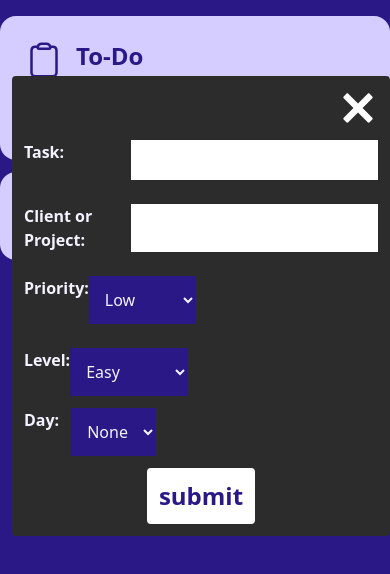
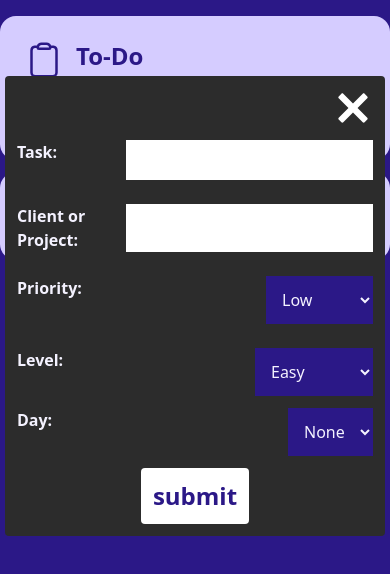
Before and after one commit to Amin-The-Master/To_Do, a plain HTML site: page index.html in a window 390 px wide. Both pictures are taken after a click on the button "Add Task". Drawn offline with nearby package versions, Linux system fonts and the light colour scheme.

Commit message:
fix responsive of form

```diff
--- a/css/style.css
+++ b/css/style.css
@@ -75,6 +75,8 @@ body {
         position: absolute;
         top: 60px;
         margin-left: 0;
+        left: 5px;
+        right: 5px;
     }
 }
 
--- a/index.html
+++ b/index.html
@@ -12,7 +12,7 @@
         <div class="list toDolist sm:flex-1 lg:w-fit mb-3 h-fit
         md:p-6 p-3 rounded-2xl">
 
-        <form class="add-task-form hidden rounded bg-[#2C2C2C] text-[#F4F2FF] md:p-10 p-3">
+        <form class="add-task-form hidden rounded bg-[#2C2C2C] text-[#F4F2FF] lg:p-10 md:p-6 p-3">
             <button class="close flex ml-auto w-10 text-white">
                 <img class="text-white" src="icons/close.svg" alt="close">
             </button>
@@ -23,7 +23,7 @@
 
             <span class="err-task hidden block text-center mt-2 font-sans text-[#ef0c0c] sm:text-xl text-md text">Enter Task Name!</span>
             <div class="flex mt-6">
-                <h2 class="font-sans font-bold lg:text-3xl sm:text-md ml-auto">Client or Project:</h2>
+                <h2 class="font-sans font-bold lg:text-3xl sm:text-2xl md:mr-3">Client or Project:</h2>
                 <input id="taskCorP" class="font-sans ml-auto p-2 text-[#2B1887]" type="text">
             </div>
 
@@ -31,7 +31,7 @@
 
             <div class="flex mt-6">
                 <h2 class="font-sans font-bold lg:text-3xl sm:text-2xl">Priority:</h2>
-                <select class="priority p-3 bg-[#2B1887]">
+                <select class="priority ml-auto p-3 bg-[#2B1887]">
                     <option value="low">Low</option>
                     <option value="medium">Medium</option>
                     <option value="high">High</option>
@@ -39,7 +39,7 @@
             </div>
             <div class="flex mt-6">
                 <h2 class="font-sans font-bold lg:text-3xl sm:text-2xl">Level:</h2>
-                <select class="level p-3 bg-[#2B1887]">
+                <select class="level  ml-auto p-3 bg-[#2B1887]">
                     <option value="Easy">Easy</option>
                     <option value="Moderate">Moderate</option>
                     <option value="Hard">Hard</option>
@@ -47,7 +47,7 @@
             </div>
             <div class="flex mt-3">
                 <h2 class="font-sans font-bold lg:text-3xl sm:text-2xl">Day:</h2>
-                <select class="day-task ml-3 p-3 bg-[#2B1887]">
+                <select class="day-task ml-auto ml-3 p-3 bg-[#2B1887]">
                     <option value="None">None</option>
                     <option value="Mon">Mon</option>
                     <option value="Tue">Tue</option>
```
